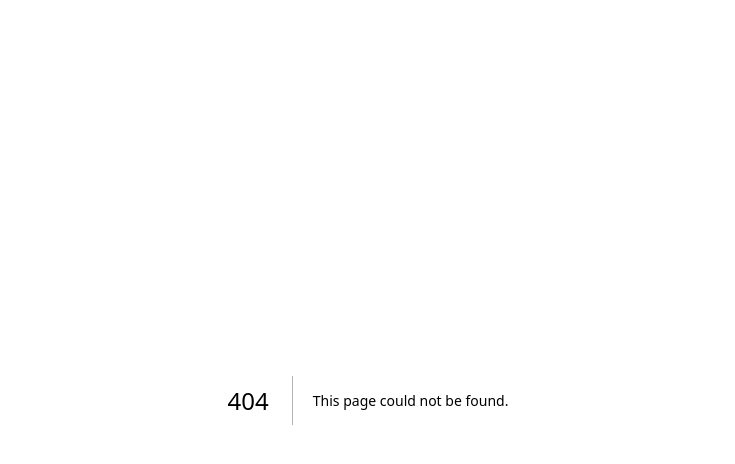
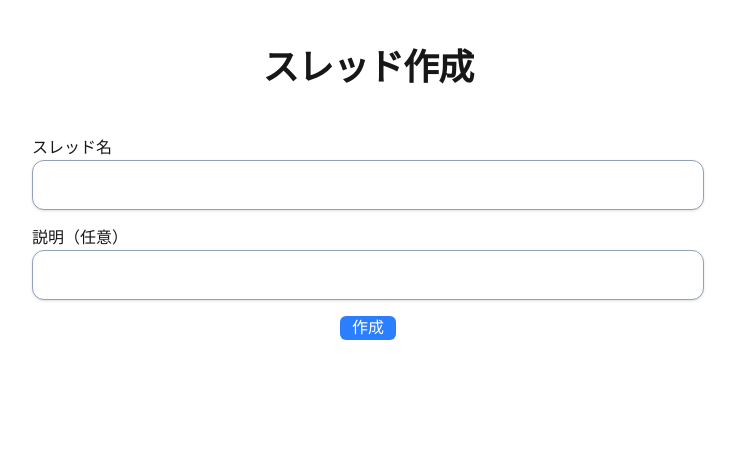
Before and after one commit to shu-kitamura/keijiban, a Next.js app in the folder frontend/: page /thread in a window 1280 px wide. Before the commit this address had no page. Shown: the top 464 px of the page, without its empty margins (272-1007 px from the left). Built offline with nearby package versions, Linux system fonts and the light colour scheme.

Commit message:
一通り機能実装

```diff
--- /dev/null
+++ b/frontend/app/components/threadSearchInput.tsx
@@ -0,0 +1,59 @@
+"use client";
+
+import { useState } from "react";
+import type { Thread } from "@/app/types";
+
+type ThreadSearchInputProps = {
+    query: string;
+    setQuery: (query: string) => void;
+    startTransition: (callback: () => Promise<void>) => void;
+    setResults: (results: any) => void;
+}
+
+async function searchThreads(query: string): Promise<Thread[]> {
+  const q = query.trim().toLowerCase();
+  if (!q) return [];
+  const response = await fetch(`http://localhost:8000/api/v1/threads/search?q=${encodeURIComponent(q)}`);
+  const threads = await response.json();
+  console.log(threads);
+  return threads
+}
+
+export default function ThreadSearchInput({startTransition, setResults }: ThreadSearchInputProps) {
+    const [query, setQuery] = useState("");
+
+    const onSubmit = (e: React.FormEvent) => {
+            e.preventDefault();
+            startTransition(async () => {
+                const res = await searchThreads(query);
+                setResults(res);
+            });
+    };
+    return (
+        <form onSubmit={onSubmit} className="mt-10">
+            <label htmlFor="search" className="sr-only">
+                検索キーワード
+            </label>
+            <div className="relative max-w-2xl mx-auto">
+                <input
+                    id="search"
+                    value={query}
+                    onChange={(e) => setQuery(e.target.value)}
+                    placeholder="キーワードを入力"
+                    className="w-full rounded-xl border border-slate-400 bg-white px-4 py-3 pr-12 shadow-sm outline-none focus:ring-2 focus:ring-sky-400"
+                />
+                <button
+                    type="submit"
+                    aria-label="検索"
+                    className="absolute right-1.5 top-1.5 inline-flex h-10 w-10 items-center justify-center rounded-lg border border-slate-400 bg-white hover:bg-slate-50 active:scale-[.98]"
+                >
+              {/* 虫眼鏡アイコン（SVG） */}
+                    <svg width="18" height="18" viewBox="0 0 24 24" fill="none" stroke="currentColor" strokeWidth="2" strokeLinecap="round" strokeLinejoin="round" className="text-slate-700">
+                        <circle cx="11" cy="11" r="8"></circle>
+                        <line x1="21" y1="21" x2="16.65" y2="16.65"></line>
+                    </svg>
+                </button>
+            </div>
+        </form>
+    );
+}
--- /dev/null
+++ b/frontend/app/components/threadSearchResult.tsx
@@ -0,0 +1,22 @@
+import type { Thread } from "@/app/types";
+
+type ThreadSearchResultProps = {
+    thread: Thread;
+}
+
+export default function ThreadSearchResult({ thread }: ThreadSearchResultProps) {
+    return (
+        <article className="grid grid-cols-1 md:grid-cols-[1fr_220px] gap-2 md:gap-6 items-start">
+            <div>
+                <h3 className="font-semibold leading-tight text-sky-600 hover:underline">
+                    <a href={`/thread/${thread.id}`}>{thread.title}</a>
+                </h3>
+                <p className="mt-1 text-sm text-slate-600">{thread.description}</p>
+            </div>
+            <div className="md:text-right text-xs text-slate-600">
+                <div>作成日：{thread.created_at}</div>
+                <div>更新日：{thread.updated_at}</div>
+            </div>
+        </article>
+    );
+}
--- a/frontend/app/page.tsx
+++ b/frontend/app/page.tsx
@@ -1,11 +1,11 @@
 "use client";
 import { useState, useTransition } from "react";
 
-import type { Thread } from "./types";
+import type { Thread } from "@/app/types";
+import ThreadSearchResult from "@/app/components/threadSearchResult";
+import ThreadSearchInput from "./components/threadSearchInput";
 
-// --- ここをバックエンド呼び出しに置き換える ---
 async function searchThreads(query: string): Promise<Thread[]> {
-  // ダミー: 前方・部分一致でフィルタ
   const q = query.trim().toLowerCase();
   if (!q) return [];
   const response = await fetch(`http://localhost:8000/api/v1/threads/search?q=${encodeURIComponent(q)}`);
@@ -15,79 +15,42 @@ async function searchThreads(query: string): Promise<Thread[]> {
 }
 
 export default function Home() {
-
   console.log("home");
   const [query, setQuery] = useState("");
   const [results, setResults] = useState<Thread[] | null>(null);
   const [isPending, startTransition] = useTransition();
 
-  const onSubmit = (e: React.FormEvent) => {
-    e.preventDefault();
-    startTransition(async () => {
-      const res = await searchThreads(query);
-      setResults(res);
-    });
-  };
-
   return (
   <main className="min-h-screen text-slate-900">
     <div className="mx-auto max-w-3xl px-4 py-12">
-      {/* タイトル */}
       <h1 className="text-center text-3xl md:text-4xl font-bold tracking-tight">
         ブリン・板・板・ボン
       </h1>
 
-      {/* 入力欄 + 検索ボタン */}
-      <form onSubmit={onSubmit} className="mt-10">
-        <label htmlFor="search" className="sr-only">
-          検索キーワード
-        </label>
-        <div className="relative max-w-2xl mx-auto">
-          <input
-            id="search"
-            value={query}
-            onChange={(e) => setQuery(e.target.value)}
-            placeholder="キーワードを入力"
-            className="w-full rounded-xl border border-slate-400 bg-white px-4 py-3 pr-12 shadow-sm outline-none focus:ring-2 focus:ring-sky-400"
-          />
-          <button
-            type="submit"
-            aria-label="検索"
-            className="absolute right-1.5 top-1.5 inline-flex h-10 w-10 items-center justify-center rounded-lg border border-slate-400 bg-white hover:bg-slate-50 active:scale-[.98]"
-          >
-          {/* 虫眼鏡アイコン（SVG） */}
-          <svg width="18" height="18" viewBox="0 0 24 24" fill="none" stroke="currentColor" strokeWidth="2" strokeLinecap="round" strokeLinejoin="round" className="text-slate-700">
-            <circle cx="11" cy="11" r="8"></circle>
-            <line x1="21" y1="21" x2="16.65" y2="16.65"></line>
-          </svg>
-          </button>
-        </div>
-      </form>
+      <ThreadSearchInput
+        query={query}
+        setQuery={setQuery}
+        startTransition={startTransition}
+        setResults={setResults}
+      />
 
-      {/* 検索結果 */}
       <section className="mt-10">
       <div className="rounded-2xl   p-4">
         {!isPending && results && results.length > 0 && (
             <ul className="divide-y">
               {results.map((t) => (
-                // TODO: Component に切り出し
                 <li key={t.id} className="py-3">
-                  <article className="grid grid-cols-1 md:grid-cols-[1fr_220px] gap-2 md:gap-6 items-start">
-                    <div>
-                      <h3 className="font-semibold leading-tight text-sky-600 hover:underline"><a href={`/thread/${t.id}`}>{t.title}</a></h3>
-                      <p className="mt-1 text-sm text-slate-600">{t.description}</p>
-                    </div>
-                    <div className="md:text-right text-xs text-slate-600">
-                      <div>作成日：{t.created_at}</div>
-                      <div>更新日：{t.updated_at}</div>
-                    </div>
-                  </article>
+                  <ThreadSearchResult thread={t} />
                 </li>
               ))}
             </ul>
           )}
         </div>
       </section>
+    </div>
+
+    {/* スレッド作成 */}
+    <div>
 
     </div>
   </main>
--- a/frontend/app/thread/[thread_id]/page.tsx
+++ b/frontend/app/thread/[thread_id]/page.tsx
@@ -1,7 +1,7 @@
 
 import PostCard from "@/app/components/postCard";
 import PostForm from "@/app/components/postInput";
-import type { Post, Thread } from "../../types";
+import type { Post, Thread } from "@/app/types";
 
 async function getPosts(thread_id: string): Promise<Post[]> {
     const response = await fetch(`http://backend:8000/api/v1/threads/${thread_id}/posts`);
@@ -42,7 +42,6 @@ export default async function Page(
             <div className="mx-auto max-w-3xl px-4 py-12">
                 <PostForm
                     thread_id={thread_id}
-
                 />
             </div>
         </div>
--- /dev/null
+++ b/frontend/app/thread/page.tsx
@@ -0,0 +1,60 @@
+"use client";
+
+function handleSubmit(event: React.FormEvent) {
+    event.preventDefault();
+    const form = event.target as HTMLFormElement;
+    const formData = new FormData(form);
+    const title = formData.get("title") as string;
+    const description = formData.get("description") as string;
+    const owner = "匿名"; // 後にユーザ機能を実装したら変える
+    console.log({ title, description });
+
+    if (!title) {
+        alert("タイトルを入力してください。");
+        return;
+    }
+
+    fetch(`http://localhost:8000/api/v1/threads/`, {
+        method: "POST",
+        headers: {
+            "Content-Type": "application/json",
+        },
+        body: JSON.stringify({
+            title,
+            description,
+            owner,
+        }),
+    }).then((res) => {
+        if (res.ok) {
+            alert("スレッドを作成しました");
+            window.location.reload();
+        }
+    });
+}
+
+export default function Page() {
+    console.log("thread create page");
+    return (
+        <div>
+            <div className="mx-auto max-w-3xl px-4 py-12">
+                <h1 className="text-center text-3xl md:text-4xl font-bold tracking-tight">スレッド作成</h1>
+            </div>
+
+            <div className="relative max-w-2xl mx-auto">
+                <form onSubmit={(event) => handleSubmit(event)} method="post">
+                    <div className="mb-4">
+                        <p>スレッド名</p>
+                        <input name="title" type="text" className="w-full rounded-xl border border-slate-400 bg-white px-4 py-3 pr-12 shadow-sm outline-none focus:ring-2 focus:ring-sky-400"/>
+                    </div>
+                    <div className="mb-4">
+                        <p>説明（任意）</p>
+                        <input name="description" type="text" className="w-full rounded-xl border border-slate-400 bg-white px-4 py-3 pr-12 shadow-sm outline-none focus:ring-2 focus:ring-sky-400"/>
+                    </div>
+                    <div className="mb-4 flex justify-center">
+                    <button type="submit" className="px-3 bg-blue-500 text-white rounded-md hover:bg-blue-600">作成</button>
+                    </div>
+                </form>
+            </div>
+        </div>
+    );
+}
```
